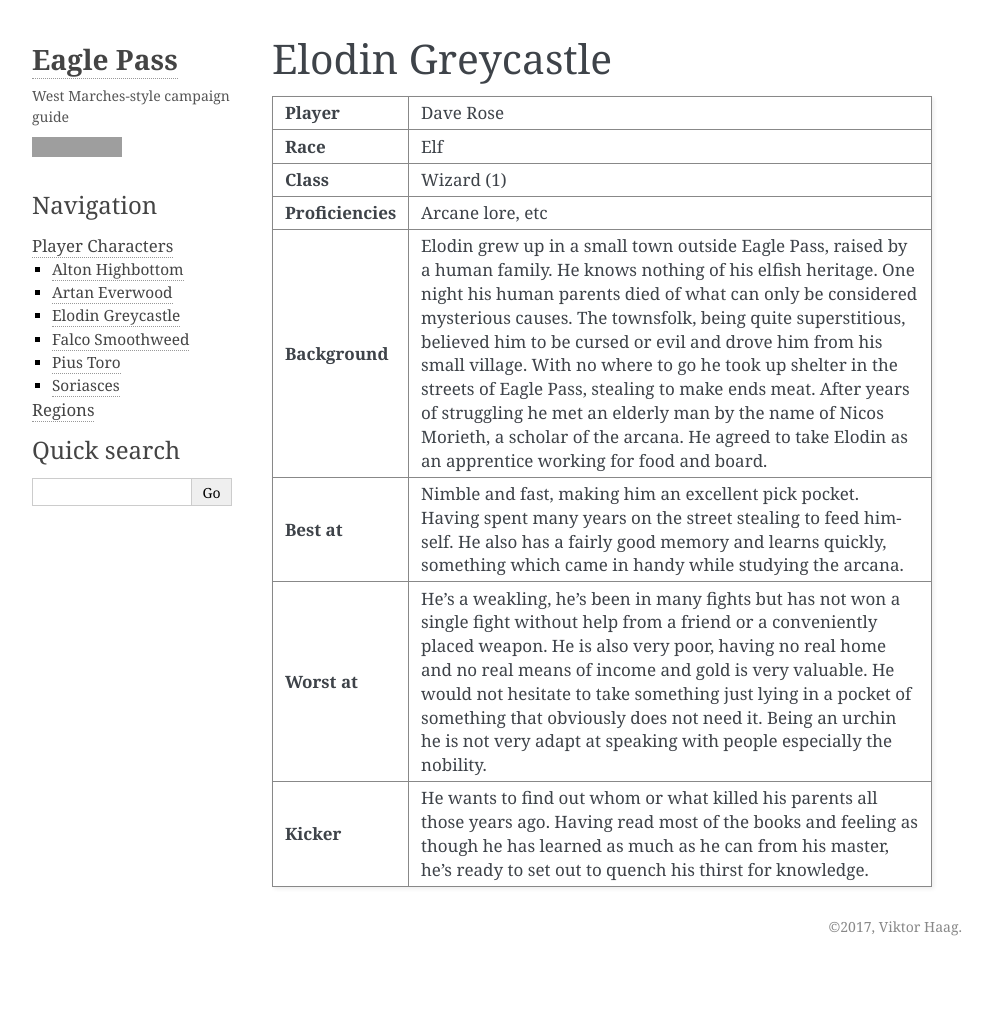
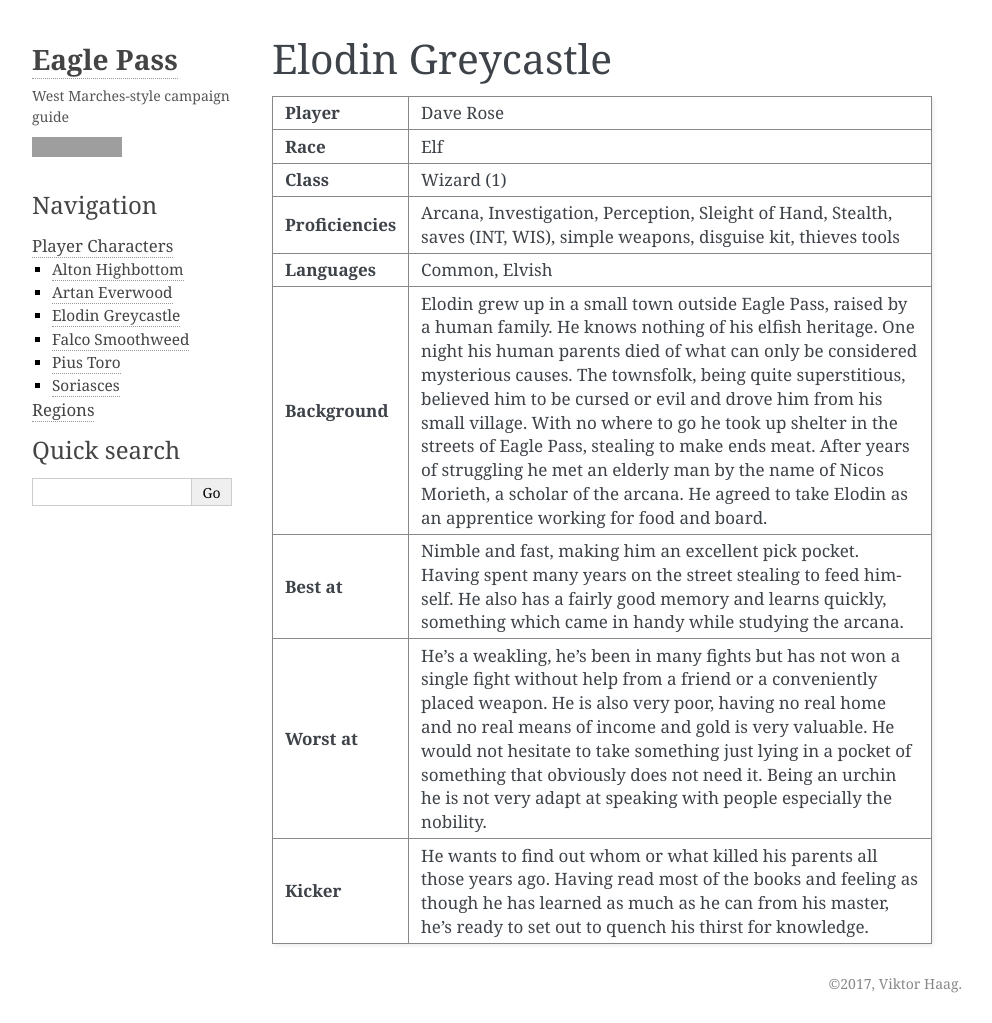
Before and after one commit to ViktorHaag/eagle-pass, a Sphinx documentation site: the page built from source/characters/elodin.rst, in a window 1280 px wide. Shown: the whole page, without its empty margins (148-1140 px from the left). Built offline with Sphinx 7.4.7, drawn with Linux system fonts in a browser that asks for light colours; before the commit the page ends 966 px from its top, so only the background shows below that; grey boxes are pictures that could not be loaded.

Commit message:
checkpoint

```diff
--- a/source/characters/alton.rst
+++ b/source/characters/alton.rst
@@ -14,7 +14,10 @@
    * - Class
      - Fighter (1)
    * - Proficiencies
-     - Weapons, etc
+     - Persuasion, Perception, Insight, History, saves (STR, CON), martial
+       weapons, all armour, dice
+   * - Languages
+     - Common, Common, Eldar
    * - Background
      - Noble; from a particularly well-off and ambituous family, sent to a
        mostly human boarding school; eager to fit into his new "clan" at school
--- a/source/characters/elodin.rst
+++ b/source/characters/elodin.rst
@@ -14,7 +14,10 @@
    * - Class
      - Wizard (1)
    * - Proficiencies
-     - Arcane lore, etc
+     - Arcana, Investigation, Perception, Sleight of Hand, Stealth, saves (INT,
+       WIS), simple weapons, disguise kit, thieves tools
+   * - Languages
+     - Common, Elvish
    * - Background
      - Elodin grew up in a small town outside Eagle Pass, raised by a human
        family. He knows nothing of his elfish heritage. One night his human
--- a/source/characters/pius.rst
+++ b/source/characters/pius.rst
@@ -14,7 +14,10 @@
    * - Class
      - Cleric (1) of Kandor, God of the Forge
    * - Proficiencies
-     - Religion, etc
+     - History, Religion, Animal Handling, Insight, Survival, Persuasion, saves
+       (WIS, CHA), simple weapons, medium armour, land vehicles
+   * - Languages
+     - Common, Dwarf, Beastmen, Eldar
    * - Background
      - Folk Hero; Pius was a reknowned blacksmith and community leader in a
        prosperous mountain village to the west of Eagle Pass; when a corrupt
--- a/source/characters/soriasces.rst
+++ b/source/characters/soriasces.rst
@@ -14,7 +14,10 @@
    * - Class
      - Wizard (1)
    * - Proficiencies
-     - Arcane lore, etc
+     - Arcane, Investigation, Medicine, Religion, Herbalist Tools, saves (WIS,
+       INT), simple weapons
+   * - Languages
+     - Common, Halfling, Infernal
    * - Background
      - Hermit; I escaped my hometown many years ago when a horrific magical
        incident occurred in the community; although I didn't actually cause it,
```
Also changed, not shown: source/adventures/ruinedTemple.rst (added, +12 -0 lines).
